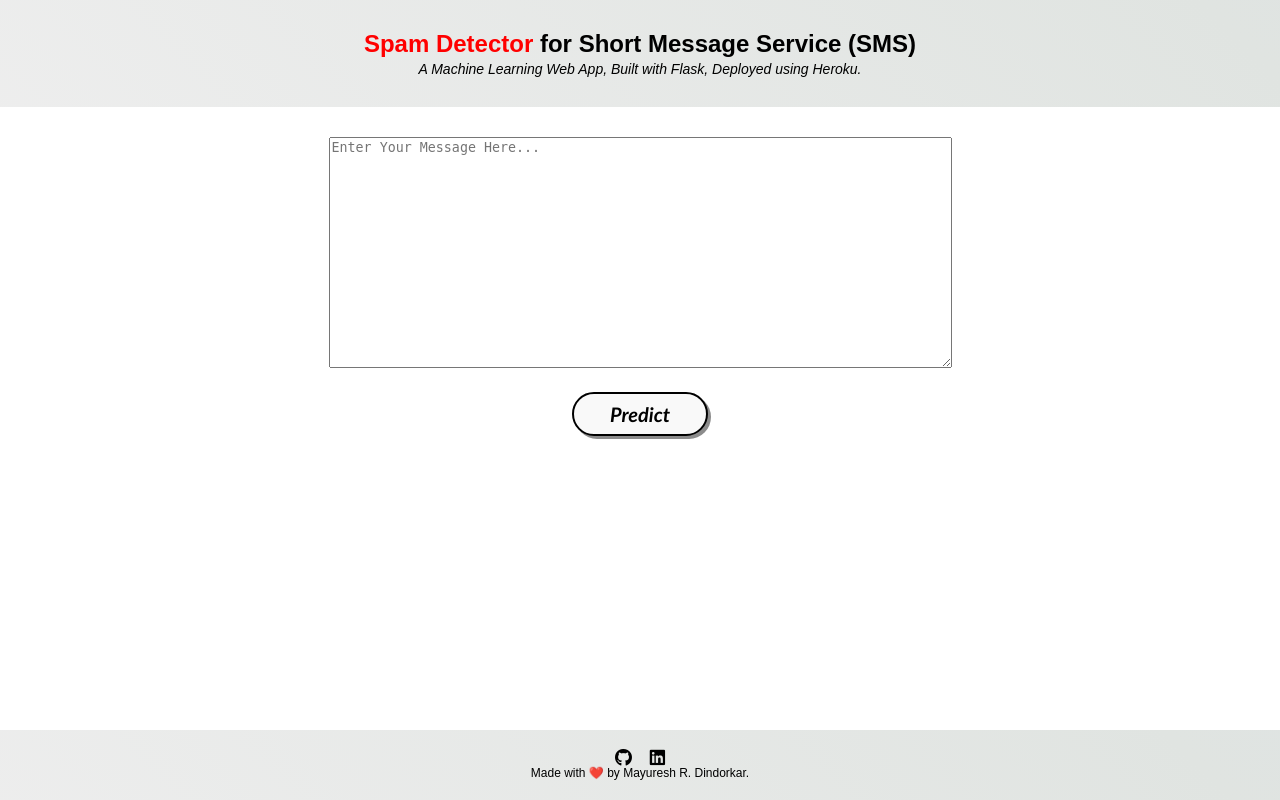
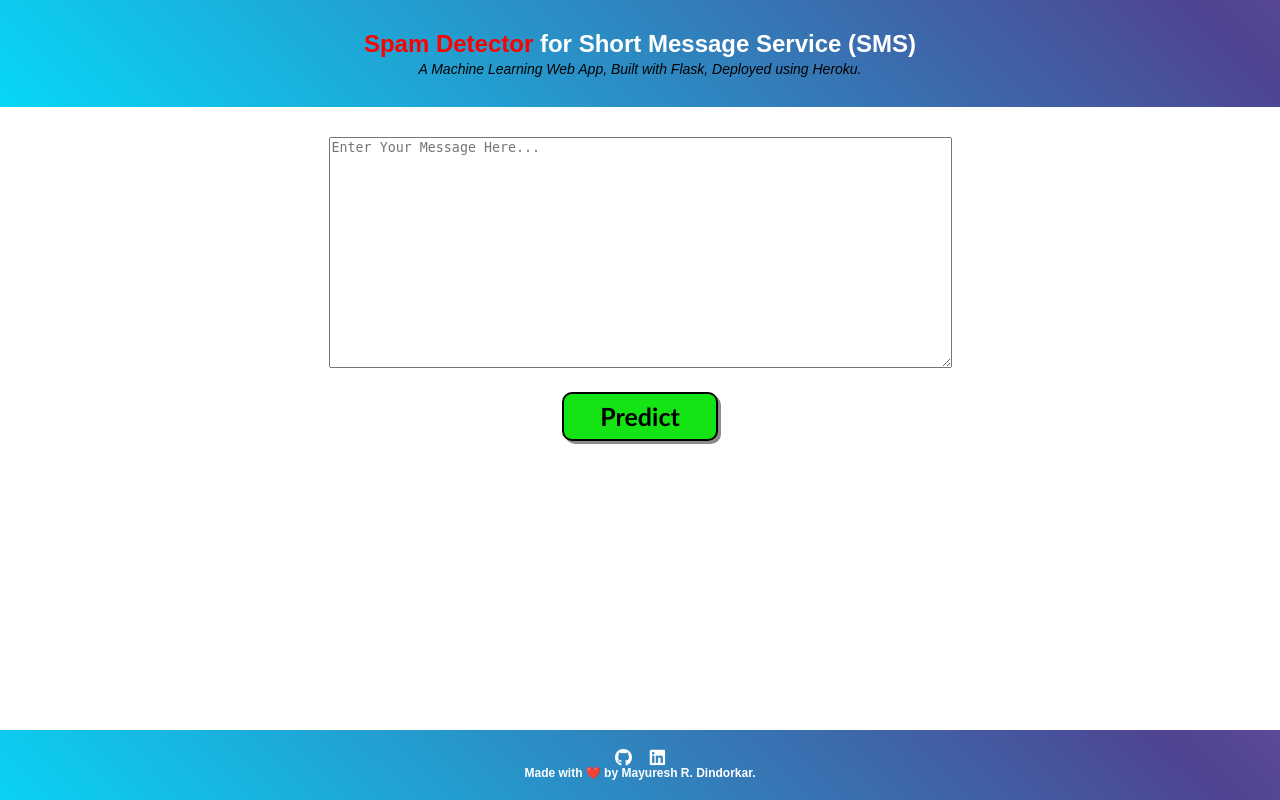
Before and after one commit to Mayureshdindorkar/SMS-spam-ham-classification, a Python web app: template templates/home.html in a window 1280 px wide. Run offline with Jinja, Linux system fonts and the light colour scheme; the template is opened without the code that fills it, so the values that code supplies are empty; some libraries are stand-ins or nearby versions.

Commit message:
new files (Final) uploading......

```diff
--- a/static/styles.css
+++ b/static/styles.css
@@ -18,7 +18,7 @@ body{
 .container{
 	padding: 30px;
 	position: relative;
-	background: linear-gradient(45deg, #ffffff, #ffffff, #f9f9f9, #eeeeee, #e0e4e1, #d7e1ec);
+	background: linear-gradient(45deg, #db5252, #eaec76, #7edb7e, #03e0fd, #4f4392, #e698e2);
 	background-size: 500% 500%;
 	animation: change-gradient 10s ease-in-out infinite;
 }
@@ -36,6 +36,8 @@ body{
 
 .container-heading{
     margin: 0;
+    color: #ffffff;
+
 }
 
 .container span{
@@ -60,15 +62,17 @@ body{
 
 /* Predict Button */
 .my-cta-button{
-    background: #f9f9f9;
+
+  background: #15e414;
     border: 2px solid #000000;
-    border-radius: 1000px;
+    border-radius: 10px;
     box-shadow: 3px 3px #8c8c8c;
     padding: 10px 36px;
     color: #000000;
     display: inline-block;
-    font: italic bold 20px/1 "Calibri", sans-serif;
+    font:  bold 25px/1 "Calibri", sans-serif;
     text-align: center;
+
 }
 
 .my-cta-button:hover{
@@ -84,16 +88,21 @@ body{
 /* Footer */
 .footer{
     font-size: 14px;
+    	color: #ffffff;
+    	font-weight: bold;
 	padding: 20px;
 	flex-shrink: 0;
 	position: relative;
-	background: linear-gradient(45deg, #ffffff, #ffffff, #f9f9f9, #eeeeee, #e0e4e1, #d7e1ec);
+	background: linear-gradient(45deg, #db5252, #eaec76, #7edb7e, #03e0fd, #4f4392, #e698e2);
 	background-size: 500% 500%;
 	animation: change-gradient 10s ease-in-out infinite;
+
 }
 
+
+
 .contact-icon{
-	color: #000000;
+	color: #ffffff;
 	padding: 7px;
 }
 
```
Also changed, not shown: static/ham_new.webp (added), static/spam_new.webp (added).
